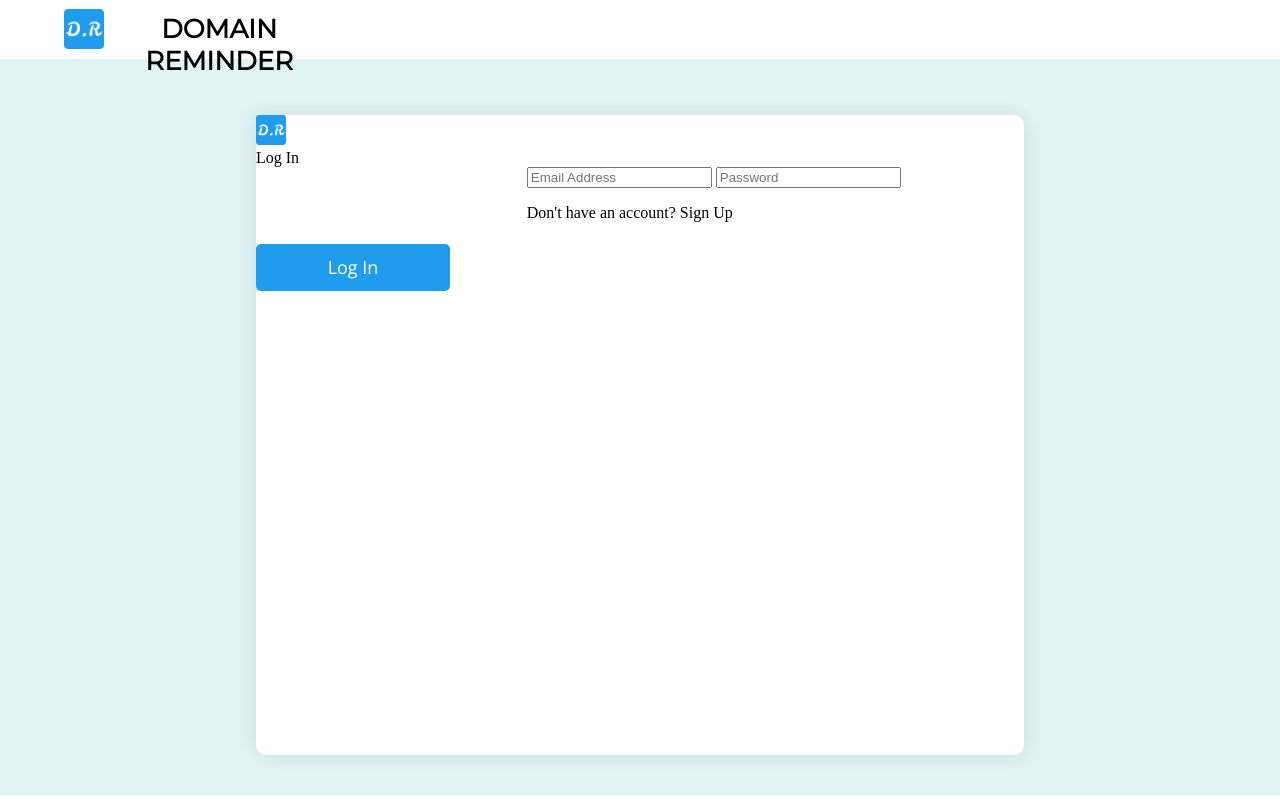
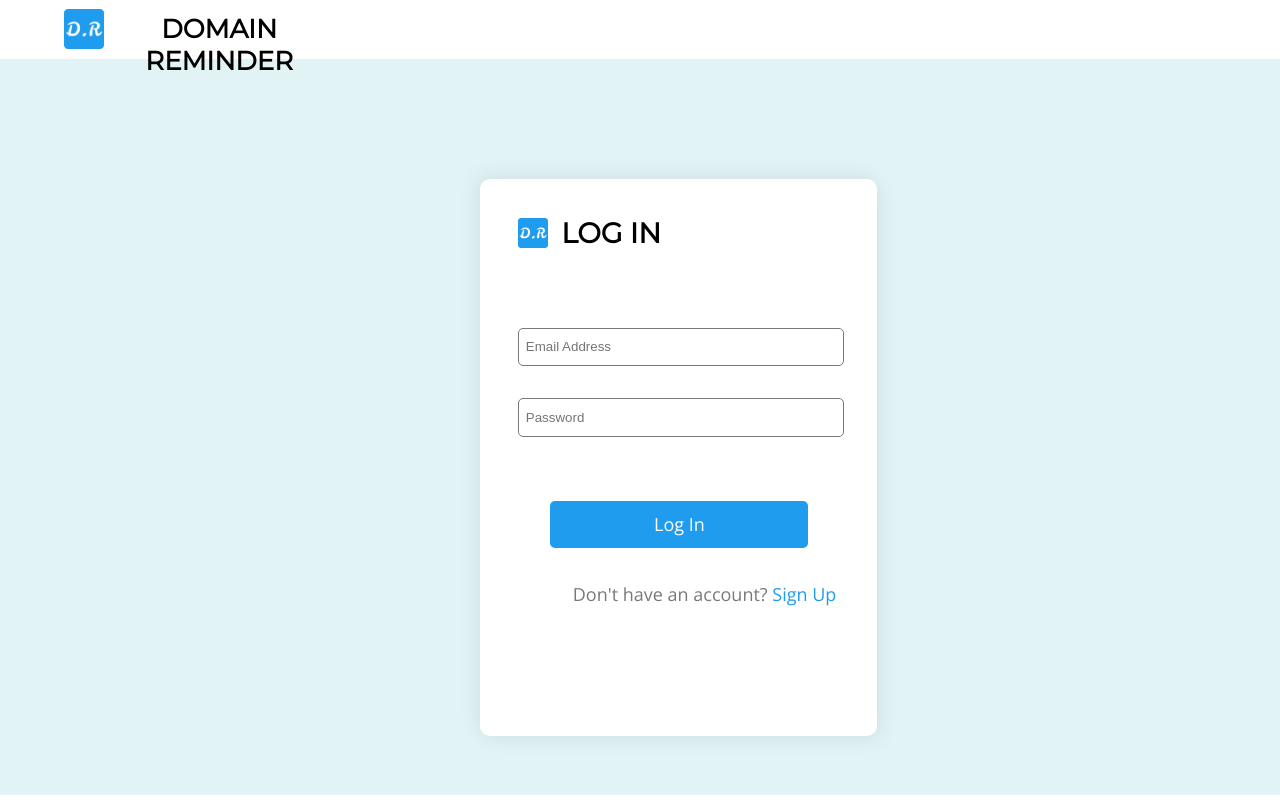
Before and after one commit to dazeign/Domain-remainder-2, a plain HTML site: page login.html in a window 1280 px wide. Drawn offline with nearby package versions, Linux system fonts and the light colour scheme; a web font is replaced by a local one.

Commit message:
Created new files login page and styled it completly

```diff
--- a/base/css/login.css
+++ b/base/css/login.css
@@ -1,6 +1,10 @@
 body{
     margin: 0;
     padding: 0;
+    font-family: 'Open Sans';
+}
+a{
+    text-decoration: none;
 }
 /* *{
     border: 0.02px solid green;
@@ -11,14 +15,60 @@ main{
     height: 92vh;
     background-color: #E2F3F5;
 }
-
 .loginBoard{
     float: left;
-    height: 80vh;
-    width: 60%;
-    margin: 3% 20% 0 20%;
+    height: 60vh;
+    width: 25%;
+    margin: 8% 37.5% 0 37.5%;
+    padding: 3%;
     background: #FFFFFF;
     box-shadow: -5px -5px 20px rgba(0, 0, 0, 0.05),
     5px 5px 20px rgba(0, 0, 0, 0.05);
     border-radius: 10px;
 }
+.loginBoard>img{
+    float: left;
+}
+.first{
+    font-size: 28px;
+    font-family: 'Montserrat';
+    text-transform: uppercase;
+    font-weight: 800;
+    display: inline;
+    width: 40%;
+    line-height: 30px;
+    margin-left: 4%;
+}
+.text{
+    float: left;
+    width: 97%;
+    margin: 25% 3% 0 0;
+    height: 5%;
+    border: 1px solid #78797A;
+    border-radius: 5px;
+    padding: 2%;
+}
+.password{
+    float: left;
+    width: 97%;
+    margin: 10% 0 0 0;
+    height: 5%;
+    border: 1px solid #78797A;
+    border-radius: 5px;
+    padding: 2%;
+}
+.second{
+    float: left;
+    font-size: 18px;
+    margin-left: 17%;
+    color: #78797A;
+}
+.getStarted{
+    width: 80%;
+    margin-top: 20%;
+    margin-left: 10%;
+
+}
+.second>span>a{
+    color: #209CEE;
+}
--- a/login.html
+++ b/login.html
@@ -25,11 +25,12 @@
 
     <main>
         <section class="loginBoard">
-            <img src="base/images/logo.png" width="30px" height="30px"><div>Log In</div>
-            <input type="text" placeholder="Email Address">
-            <input type="password" placeholder="Password">
+            <img src="base/images/logo.png" width="30px" height="30px">
+            <p class="first">Log In</p>
+            <input class="text" type="text" placeholder="Email Address">
+            <input class="password" type="password" placeholder="Password">
             <div class="getStarted">Log In</div>
-            <p>Don't have an account? <span>Sign Up</span></p>
+            <p class="second">Don't have an account? <span><a href="signup.html">Sign Up</a></span></p>
         </section>
     </main>
 </body>
```
